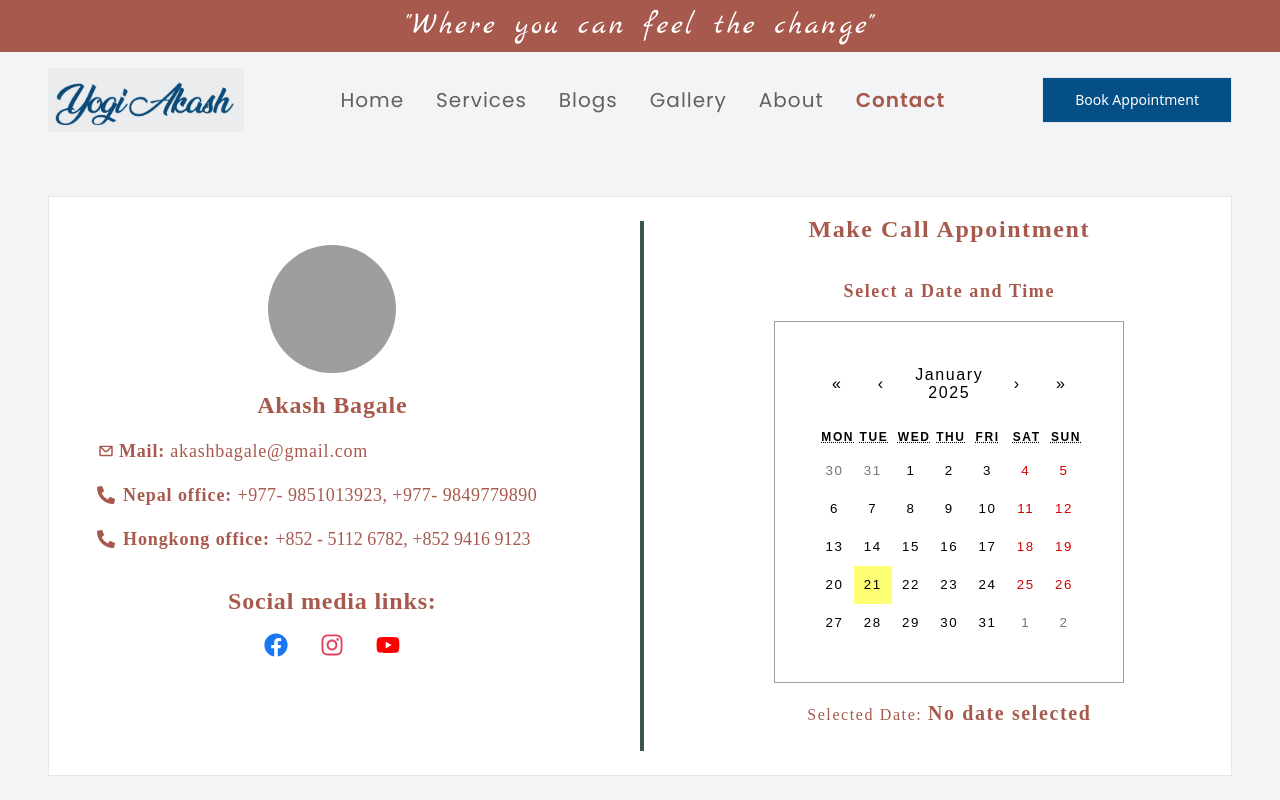
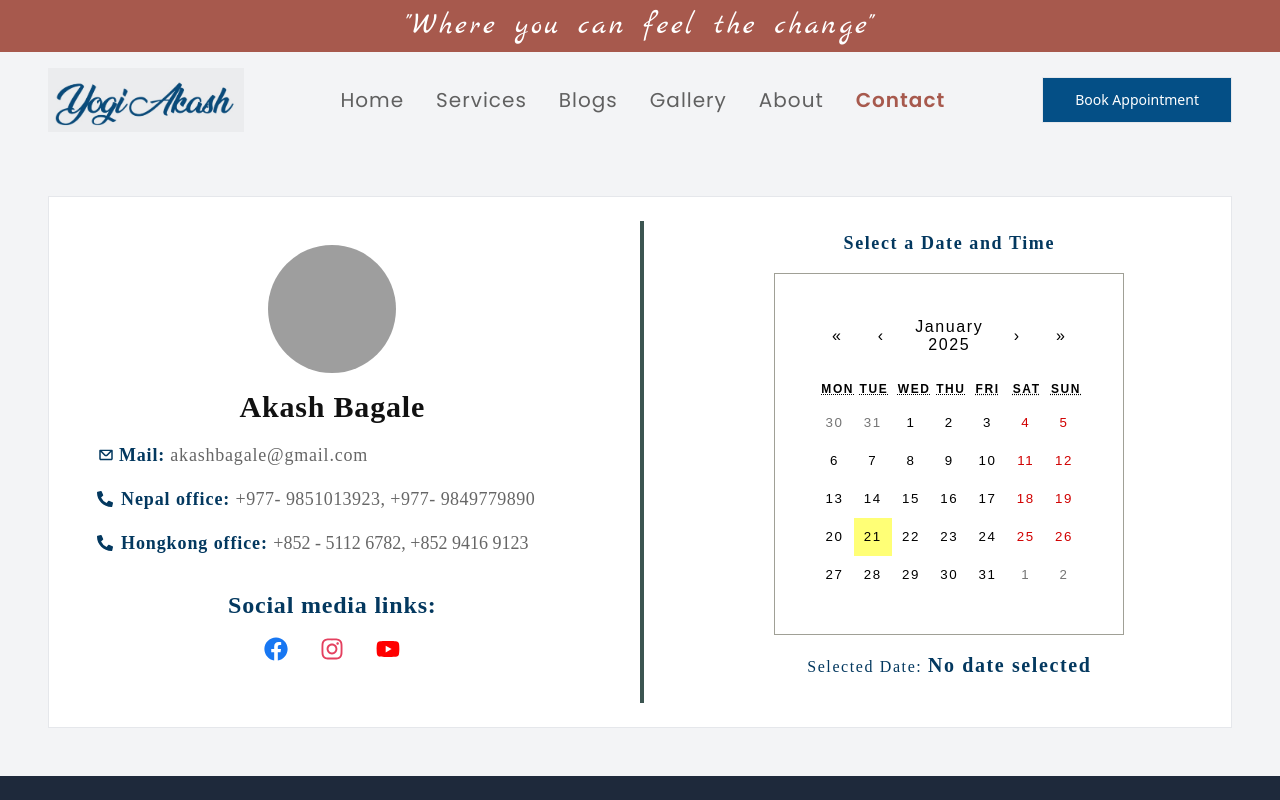
Before and after one commit to shashankapoudel/master-akash-portfolio, a React (Vite) app: page /contact in a window 1280 px wide. Shown: the top 800 px of the page. Built offline with nearby package versions, Linux system fonts and the light colour scheme; grey boxes are pictures that could not be loaded.

Commit message:
latest changes

```diff
--- a/src/components/schedule.jsx
+++ b/src/components/schedule.jsx
@@ -100,13 +100,13 @@ const Schedule = () => {
 
     return (
         <div className="flex flex-col items-center text-black p-4">
-            <h2 className="text-lg font-bold mb-4 text-[#a7594d]">Select a Date and Time</h2>
+            <h2 className="text-lg font-bold mb-4 text-[#03385F] ">Select a Date and Time</h2>
             <Calendar
                 onChange={handleDateChange}
                 value={date}
                 className="mb-4 lg:p-10 p-4 custom-calendar"
             />
-            <p className="text-[#a7594d] mb-4">
+            <p className="text-[#03385F] ] mb-4">
                 Selected Date:{" "}
                 <span className="text-xl font-semibold">
                     {date ? date.toDateString() : "No date selected"}
--- a/src/pages/contact.jsx
+++ b/src/pages/contact.jsx
@@ -21,31 +21,29 @@ const Contact = () => {
                         src='/Images/homePhoto.jpg'
                         className='w-32 h-32 rounded-full object-cover'
                     />
-                    <h1 className="align-text-top text-[#a7594d] font-bold text-3xl md:text-4xl lg:text-2xl">Akash Bagale</h1>
-
-
+                    <h1 className="align-text-top text-[#111111] font-bold text-3xl md:text-4xl lg:text-3xl">Akash Bagale</h1>
 
                     <div className='flex items-center justify-center mr-auto lg:text-lg text-base gap-1'>
-                        <CgMail className='text-[#a7594d] text-lg font-semibold' />
-                        <p className='text-start mr-auto text-[#a7594d]'> <span className='font-semibold text-[#a7594d]'>Mail: </span>akashbagale@gmail.com</p>
+                        <CgMail className='text-[#03385F] text-lg font-semibold' />
+                        <p className='text-start mr-auto text-[#666666]'> <span className='font-semibold text-[#03385F]'>Mail: </span>akashbagale@gmail.com</p>
                     </div>
 
 
                     <div className='flex items-center justify-center mr-auto gap-2'>
-                        <FaPhoneAlt className=' text-[#a7594d] text-lg' />
-                        <p className='text-left text-[#a7594d] text-base lg:text-lg tracking-wide'><span className='font-semibold text-lg text-[#a7594d] tracking-wider'>Nepal office: </span> +977- 9851013923, +977- 9849779890</p>
+                        <FaPhoneAlt className=' text-[#03385F] text-base' />
+                        <p className='text-left text-[#666666] text-base lg:text-lg tracking-wide'><span className='font-semibold text-lg text-[#03385F] tracking-wider'>Nepal office: </span> +977- 9851013923, +977- 9849779890</p>
                     </div>
 
                     <div className='flex items-center justify-center mr-auto gap-2'>
-                        <FaPhoneAlt className=' text-[#a7594d] lg:text-lg text-base' />
-                        <p className='text-left text-[#a7594d] text-base lg:text-lg tracking-normal'><span className='font-semibold text-[#a7594d]text-xl tracking-wider'>Hongkong office:  </span>+852 - 5112 6782,  +852 9416 9123</p>
+                        <FaPhoneAlt className=' text-[#03385F]  text-base' />
+                        <p className='text-left text-[#666666] text-base lg:text-lg tracking-normal'><span className='font-semibold text-[#03385F] tracking-wider'>Hongkong office:  </span>+852 - 5112 6782,  +852 9416 9123</p>
                     </div>
 
 
 
 
                     <div className='flex flex-col  mt-4'>
-                        <p className='text-2xl font-playfair-display text-start mr-auto font-semibold text-[#a7594d]'>Social media links:</p>
+                        <p className='text-2xl font-playfair-display text-start mr-auto font-semibold text-[#03385F]'>Social media links:</p>
 
                         <div className='flex gap-8 items-center justify-center p-4'>
                             <a href='https://www.facebook.com/soundhealinginstructor '><FaFacebook className='text-2xl text-[#1877F2]' /></a>
@@ -60,7 +58,7 @@ const Contact = () => {
 
                 <div className='lg:w-1/2 w-full flex flex-col items-center p-4 text-white tracking-widest gap-4'>
 
-                    <h1 className='font-semibold text-2xl text-[#a7594d]'>Make Call Appointment</h1>
+                    {/* <h1 className='font-semibold text-2xl text-[#a7594d]'>Make Call Appointment</h1> */}
 
                     <Schedule />
                 </div>
```
